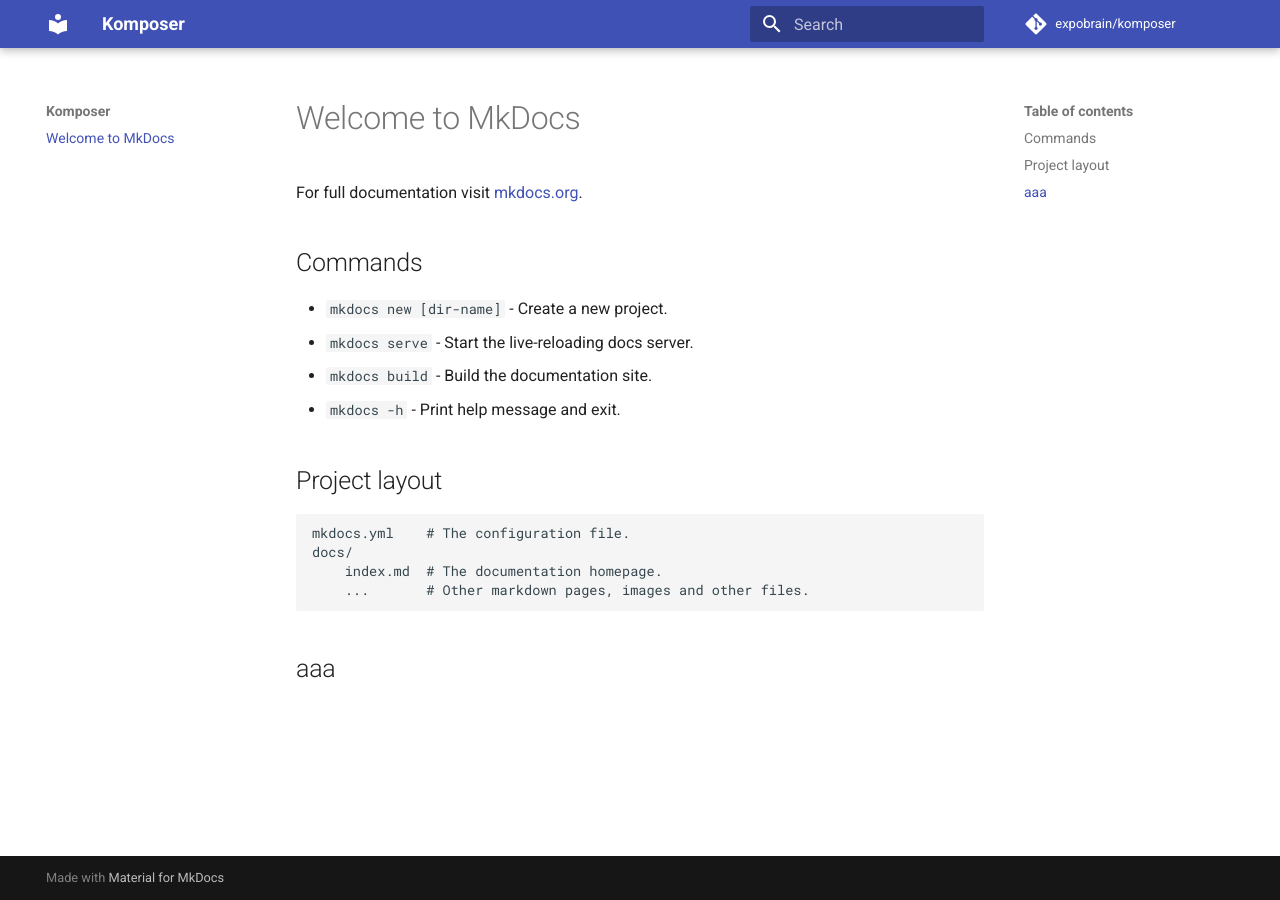
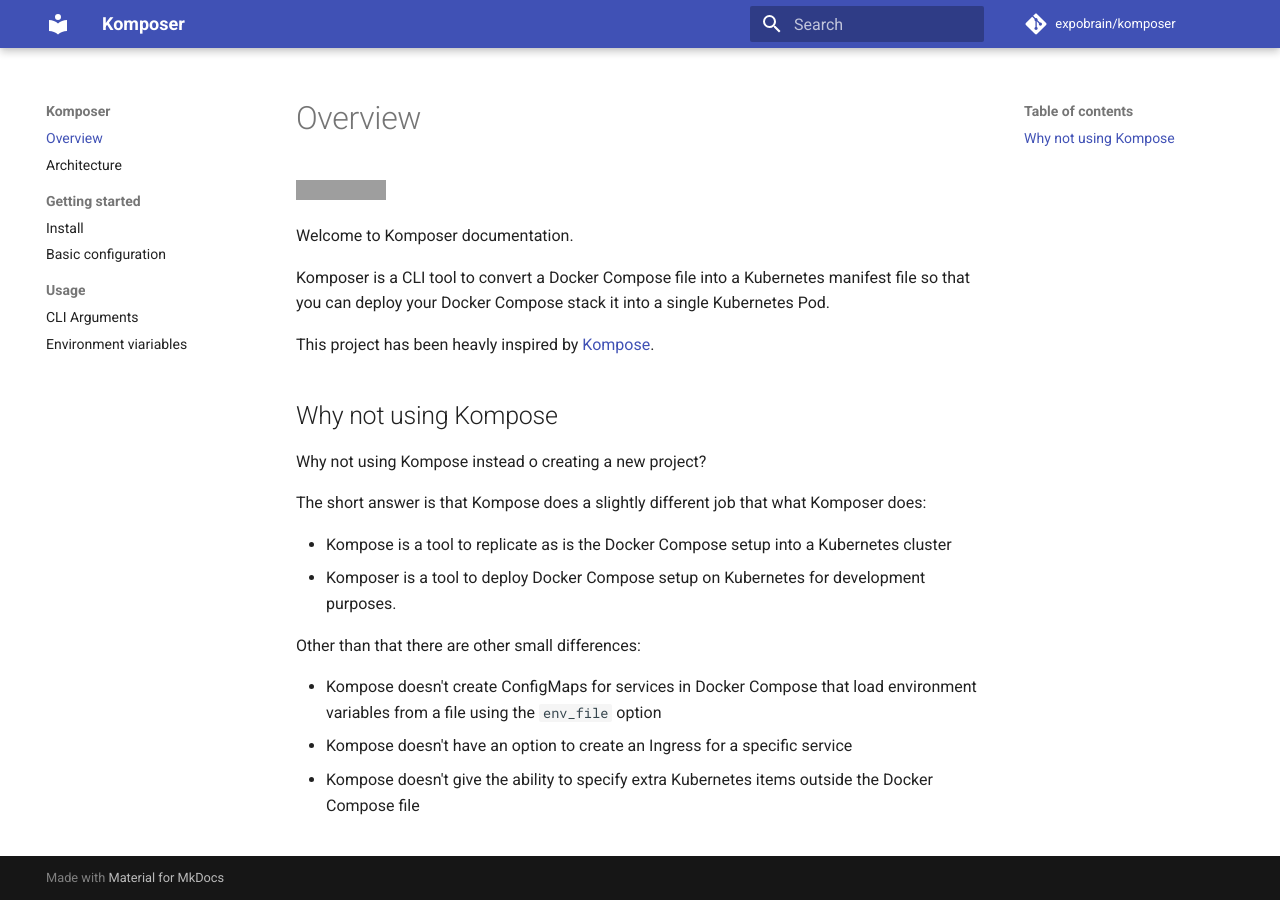
Before and after one commit to expobrain/komposer, an MkDocs documentation site: the page built from docs/index.md, in a window 1280 px wide. Built offline with MkDocs 1.6.1 and Material for MkDocs 9.7.7, drawn with Linux system fonts in a browser that asks for light colours; comment, search, counter and statistics services are not loaded; grey boxes are pictures that could not be loaded.

Commit message:
Added documentation (#19)

```diff
--- a/docs/index.md
+++ b/docs/index.md
@@ -1,18 +1,22 @@
-# Welcome to MkDocs
+![main build status](https://github.com/expobrain/komposer/actions/workflows/main.yml/badge.svg?branch=main)
 
-For full documentation visit [mkdocs.org](https://www.mkdocs.org).
+Welcome to Komposer documentation.
 
-## Commands
+Komposer is a CLI tool to convert a Docker Compose file into a Kubernetes manifest file so that you can deploy your Docker Compose stack it into a single Kubernetes Pod.
 
-* `mkdocs new [dir-name]` - Create a new project.
-* `mkdocs serve` - Start the live-reloading docs server.
-* `mkdocs build` - Build the documentation site.
-* `mkdocs -h` - Print help message and exit.
+This project has been heavly inspired by [Kompose](https://kompose.io/).
 
-## Project layout
+## Why not using Kompose
 
-    mkdocs.yml    # The configuration file.
-    docs/
-        index.md  # The documentation homepage.
-        ...       # Other markdown pages, images and other files.
-## aaa
+Why not using Kompose instead o creating a new project?
+
+The short answer is that Kompose does a slightly different job that what Komposer does:
+
+- Kompose is a tool to replicate as is the Docker Compose setup into a Kubernetes cluster
+- Komposer is a tool to deploy Docker Compose setup on Kubernetes for development purposes.
+
+Other than that there are other small differences:
+
+- Kompose doesn't create ConfigMaps for services in Docker Compose that load environment variables from a file using the `env_file` option
+- Kompose doesn't have an option to create an Ingress for a specific service
+- Kompose doesn't give the ability to specify extra Kubernetes items outside the Docker Compose file
--- a/mkdocs.yml
+++ b/mkdocs.yml
@@ -9,3 +9,28 @@
 strict: true
 repo_name: expobrain/komposer
 repo_url: https://github.com/expobrain/komposer
+nav:
+  - Overview: index.md
+  - Architecture: getting_started/architecture.md
+  - Getting started:
+      - Install: getting_started/install.md
+      - Basic configuration: getting_started/basic_configuration.md
+  - Usage:
+      - CLI Arguments: usage/cli_arguments.md
+      - Environment viariables: usage/env_variables.md
+markdown_extensions:
+  - pymdownx.highlight:
+      anchor_linenums: true
+  - pymdownx.inlinehilite
+  - pymdownx.snippets
+  - admonition
+  - pymdownx.details
+  - pymdownx.superfences:
+      # make exceptions to highlighting of code:
+      custom_fences:
+        - name: mermaid
+          class: mermaid
+          format: !!python/name:mermaid2.fence_mermaid
+plugins:
+  - search
+  - mermaid2
--- a/pyproject.toml
+++ b/pyproject.toml
@@ -47,6 +47,7 @@
 flake8-bugbear = "^22.7.1"
 pytest-mock = "^3.8.2"
 mkdocs-material = "^8.3.9"
+mkdocs-mermaid2-plugin = "^0.6.0"
 
 [tool.poetry.scripts]
 komposer = "komposer.cli:main"
```
Also changed, not shown: docs/getting_started/architecture.md (added, +37 -0 lines), docs/getting_started/basic_configuration.md (added, +178 -0 lines), docs/getting_started/install.md (added, +11 -0 lines), docs/usage/cli_arguments.md (added, +53 -0 lines), docs/usage/env_variables.md (added, +35 -0 lines), 2 other files.
